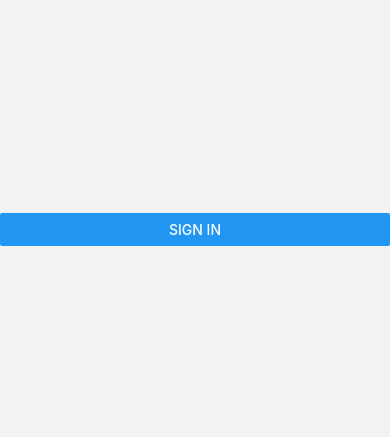
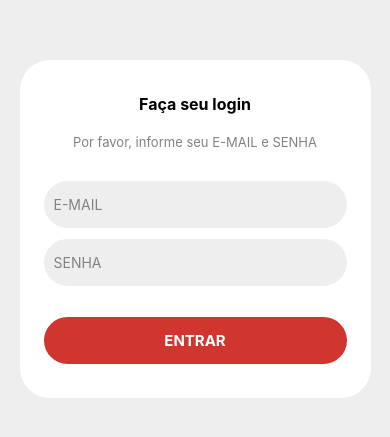
Before and after one commit to gleysonpc/xpay, a React Native app: screen /Dashboard in a window 390 px wide. Shown: the part 193-630 px from the top of the page. Built offline with nearby package versions, Linux system fonts and the light colour scheme.

Commit message:
design login screen

```diff
--- a/src/App.tsx
+++ b/src/App.tsx
@@ -10,11 +10,11 @@ import {AuthProvider} from './contexts/auth';
 export default function App() {
     return (
         <NavigationContainer>
+            <ThemeProvider theme={light}>
                 <AuthProvider>
-        <ThemeProvider theme={light}>
                     <Routes />
+                </AuthProvider>
             </ThemeProvider>
-      </AuthProvider>
         </NavigationContainer>
     );
 }
--- /dev/null
+++ b/src/components/AppButton/index.tsx
@@ -0,0 +1,17 @@
+import React from 'react';
+import {ButtonContainer, ButtonText} from './styles';
+
+interface Props {
+  title: string;
+  onPress?(): void;
+}
+
+const AppButton: React.FC<Props> = ({onPress, title}) => {
+  return (
+    <ButtonContainer onPress={onPress}>
+      <ButtonText> {title} </ButtonText>
+    </ButtonContainer>
+  );
+};
+
+export default AppButton;
--- /dev/null
+++ b/src/components/AppButton/styles.ts
@@ -0,0 +1,16 @@
+import styled from 'styled-components/native';
+
+export const ButtonContainer = styled.TouchableOpacity`
+  background-color: ${({theme}) => theme.COLORS.MAIN};
+  height: ${({theme}) => theme.SIZES.BUTTON_HEIGHT}px;
+  justify-content: center;
+  align-items: center;
+  border-radius: ${({theme}) => theme.SIZES.RADIUS}px;
+`;
+
+export const ButtonText = styled.Text`
+  color: ${({theme}) => theme.COLORS.FOREGROUND};
+  font-size: ${({theme}) => theme.SIZES.BUTTON_FONT_SIZE}px;
+  text-transform: uppercase;
+  font-weight: bold;
+`;
--- /dev/null
+++ b/src/components/AppInput/index.tsx
@@ -0,0 +1,34 @@
+import React from 'react';
+import {
+  KeyboardTypeOptions,
+  NativeSyntheticEvent,
+  TextInputChangeEventData,
+} from 'react-native';
+import {InputContainer} from './styles';
+
+interface Props {
+  label: string;
+  onChange?:
+    | ((e: NativeSyntheticEvent<TextInputChangeEventData>) => void)
+    | undefined;
+  keyboardType?: KeyboardTypeOptions | undefined;
+  secureTextEntry?: boolean | undefined;
+}
+
+const AppInput: React.FC<Props> = ({
+  onChange,
+  label,
+  keyboardType,
+  secureTextEntry,
+}) => {
+  return (
+    <InputContainer
+      placeholder={label}
+      onChange={onChange}
+      keyboardType={keyboardType}
+      secureTextEntry={secureTextEntry}
+    />
+  );
+};
+
+export default AppInput;
--- /dev/null
+++ b/src/components/AppInput/styles.ts
@@ -0,0 +1,11 @@
+import styled from 'styled-components/native';
+
+export const InputContainer = styled.TextInput.attrs(({theme}) => ({
+  placeholderTextColor: theme.COLORS.TEXT_LIGHT,
+}))`
+  background-color: ${({theme}) => theme.COLORS.BACKGROUND};
+  height: ${({theme}) => theme.SIZES.BUTTON_HEIGHT}px;
+  justify-content: center;
+  border-radius: ${({theme}) => theme.SIZES.RADIUS}px;
+  padding: ${({theme}) => theme.SIZES.INPUT_PADDING}px;
+`;
--- a/src/screens/LoginScreen/index.tsx
+++ b/src/screens/LoginScreen/index.tsx
@@ -1,7 +1,16 @@
 import React from 'react';
-import {View, Button, StyleSheet} from 'react-native';
+import {
+  Container,
+  FormBody,
+  FormHeader,
+  FormSubTitle,
+  FormTitle,
+  LoginForm,
+} from './styles';
 
 import {useAuth} from '../../contexts/auth';
+import AppButton from '../../components/AppButton';
+import AppInput from '../../components/AppInput';
 
 const SignIn: React.FC = () => {
   const {signIn} = useAuth();
@@ -11,17 +20,20 @@ const SignIn: React.FC = () => {
   }
 
   return (
-    <View style={styles.container}>
-      <Button title="Sign in" onPress={handleSignIn} />
-    </View>
+    <Container>
+      <LoginForm>
+        <FormHeader>
+          <FormTitle>Faça seu login</FormTitle>
+          <FormSubTitle>Por favor, informe seu E-MAIL e SENHA</FormSubTitle>
+        </FormHeader>
+        <FormBody>
+          <AppInput label="E-MAIL" keyboardType="email-address" />
+          <AppInput label="SENHA" secureTextEntry />
+        </FormBody>
+        <AppButton onPress={handleSignIn} title="Entrar" />
+      </LoginForm>
+    </Container>
   );
 };
 
-const styles = StyleSheet.create({
-  container: {
-    flex: 1,
-    justifyContent: 'center',
-  },
-});
-
 export default SignIn;
--- /dev/null
+++ b/src/screens/LoginScreen/styles.ts
@@ -0,0 +1,40 @@
+import styled from 'styled-components/native';
+
+export const Container = styled.KeyboardAvoidingView`
+  flex: 1;
+  justify-content: center;
+  align-items: center;
+  background-color: ${({theme}) => theme.COLORS.BACKGROUND};
+`;
+
+export const LoginForm = styled.View`
+  background-color: ${({theme}) => theme.COLORS.FOREGROUND};
+  width: 90%;
+  height: 40%;
+  border-radius: ${({theme}) => theme.SIZES.RADIUS}px;
+  padding: 34px 24px;
+  justify-content: space-evenly;
+`;
+
+export const FormHeader = styled.View`
+  align-items: center;
+`;
+
+export const FormBody = styled.View`
+  flex: 1;
+  margin-bottom: 20px;
+  justify-content: space-evenly;
+`;
+
+export const FormTitle = styled.Text`
+  font-size: ${({theme}) => theme.SIZES.TITLES}px;
+  font-weight: bold;
+  color: ${({theme}) => theme.COLORS.TEXT_DARK};
+  margin-bottom: 20px;
+`;
+
+export const FormSubTitle = styled.Text`
+  font-size: ${({theme}) => theme.SIZES.SUBTITLES}px;
+  color: ${({theme}) => theme.COLORS.TEXT_LIGHT};
+  margin-bottom: 20px;
+`;
--- a/src/theme/light.ts
+++ b/src/theme/light.ts
@@ -1,14 +1,22 @@
 export default {
-    COLORS: {
-        BACKGROUND: "#FFF",
+  COLORS: {
+    BACKGROUND: '#EEEEEE',
+    MAIN: '#D03530',
+    TEXT_DARK: '#000',
+    TEXT_LIGHT: '#828282',
+    FOREGROUND: '#FFF',
 
-        PRIMARY_900: "#272A37",
-        PRIMARY_800: "#323644",
-        PRIMARY_700: "#8F94A3",
+    SUCCESS: '#4DA706',
+    WARNING: '#E79902',
+    INFO: '#02BDE7',
+  },
 
-        INFO: "#1D90F5",
-
-        TEXT_PRIMARY: "#FFF",
-        TEXT_SECONDARY: "#080808",
-    }
-}
+  SIZES: {
+    TITLES: 16,
+    SUBTITLES: 13,
+    RADIUS: 30,
+    BUTTON_HEIGHT: 47,
+    BUTTON_FONT_SIZE: 15,
+    INPUT_PADDING: 10,
+  },
+};
```
Also changed, not shown: src/theme/dark.ts (+15 -11 lines), src/theme/styled.d.ts (+4 -4 lines), 1 other file (tests, documents, lock files or other folders). Lines whose indentation alone changed are shown as unchanged.
